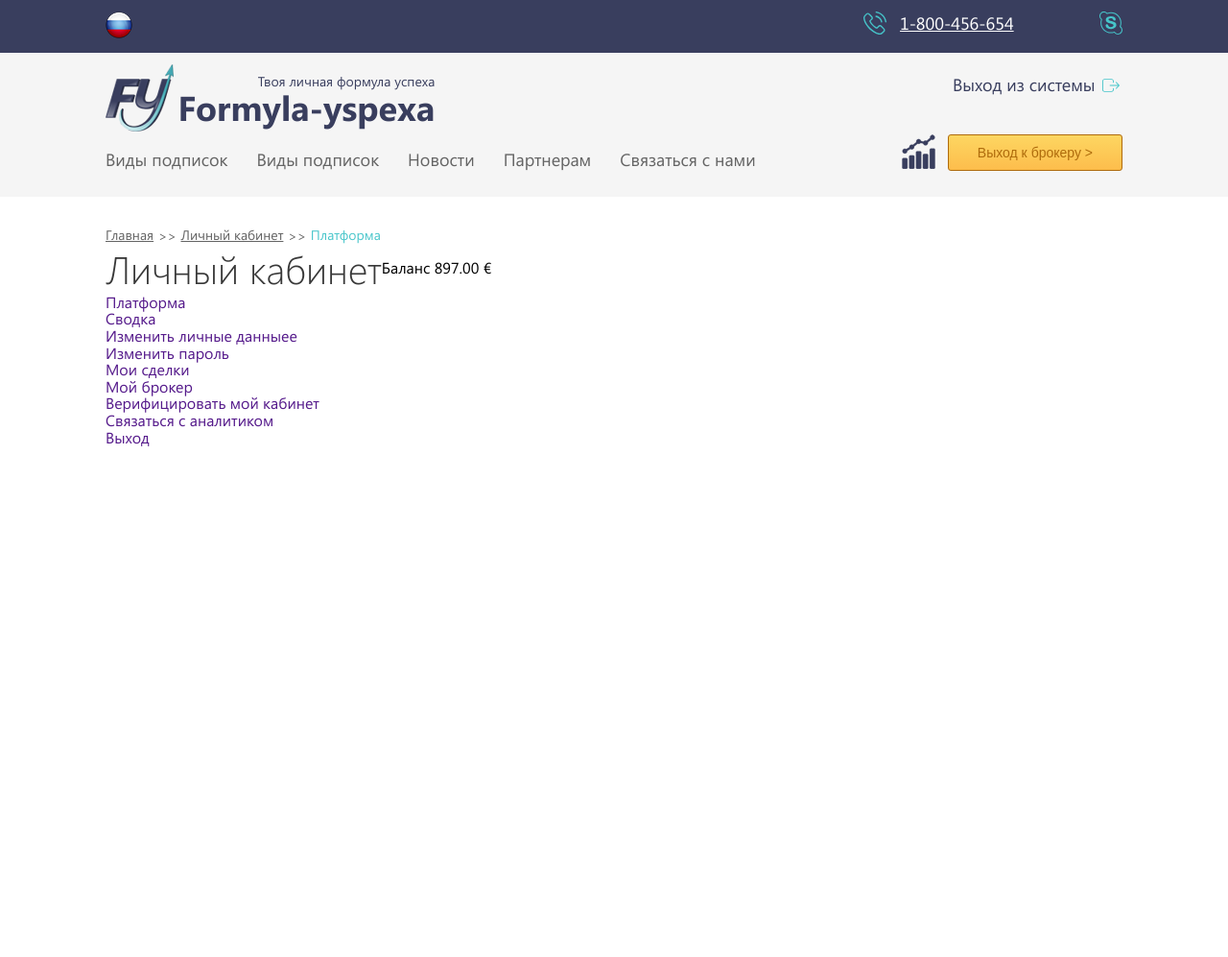
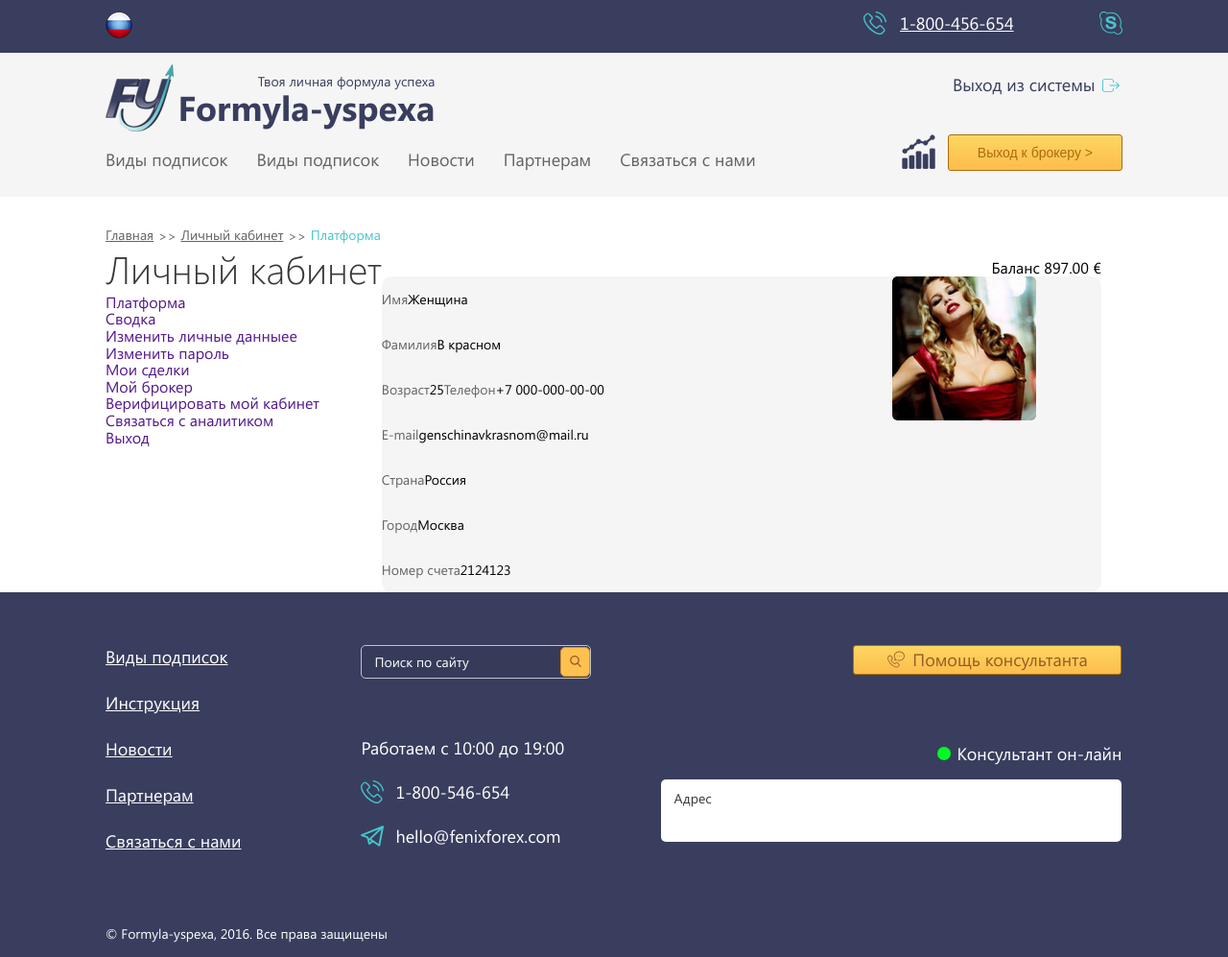
Before and after one commit to OlegYakub/Robot, a website: page src/lk-platform.html in a window 1280 px wide. Shown: the whole page at 96% size. Before the commit the page ends 800 px from the top, so only its background shows below. Drawn offline with nearby package versions, Linux system fonts and the light colour scheme; files that its build step writes are made by us from their sources.

Commit message:
com 15.11-9:30

```diff
--- a/src/lk-platform.html
+++ b/src/lk-platform.html
@@ -8,6 +8,7 @@
 	<link rel="stylesheet" href="css/style.css">
 	<link rel="stylesheet" href="css/main-page.css">
 	<link rel="stylesheet" href="css/slick.css">
+	<link rel="stylesheet" href="css/lk-tab.css">
 </head>
 <body>
 	<div class="header">
@@ -135,8 +136,84 @@
 					</p>
 				</div>
 				<div class="keygen-right__content">
-
+					<div class="svodka df">
+						<div class="svodka-left">
+							<ul>
+								<li class="df">
+									<h5 class="keygen-h5">Имя</h5>
+									<p class="keygen-p">Женщина</p>
+								</li>
+								<li class="df">
+									<h5 class="keygen-h5">Фамилия</h5>
+									<p class="keygen-p">В красном</p>
+								</li>
+								<li class="df">
+									<h5 class="keygen-h5">Возраст</h5>
+									<p class="keygen-p">25</p>
+									<h5 class="keygen-h5">Телефон</h5>
+									<p class="keygen-p">+7 000-000-00-00</p>
+								</li>
+								<li class="df">
+									<h5 class="keygen-h5">E-mail</h5>
+									<p class="keygen-p">genschinavkrasnom@mail.ru</p>
+								</li>
+								<li class="df">
+									<h5 class="keygen-h5">Страна</h5>
+									<p class="keygen-p">Россия</p>
+								</li>
+								<li class="df">
+									<h5 class="keygen-h5">Город</h5>
+									<p class="keygen-p">Москва</p>
+								</li>
+								<li class="df">
+									<h5 class="keygen-h5">Номер счета</h5>
+									<p class="keygen-p">2124123</p>
+								</li>
+							</ul>
+						</div>
+						<div class="svodka-right">
+							<p class="df"><img src="img/woman.png" alt=""></p>
+						</div>
+					</div>
 				</div>
+			</div>
+		</div>
+	</div>
+	<div class="footer">
+		<div class="footer-top">
+			<div class="container df">
+				<div class="foot-left df">
+					<ul>
+						<li><a href="">Виды подписок</a></li>
+						<li><a href="">Инструкция</a></li>
+						<li><a href="">Новости</a></li>
+						<li><a href="">Партнерам</a></li>
+						<li><a href="">Связаться с нами</a></li>
+					</ul>
+				</div>
+				<div class="foot-center">
+					<form>
+						<p class="df"><input type="search" name="q" placeholder="Поиск по сайту">
+						<button class="df"><img src="img/search.svg" alt=""></button></p>
+					</form>
+					<ul>
+						<li>Работаем с 10:00 до 19:00</li>
+						<li><img src="img/phone-call.svg" alt="">1-800-546-654</li>
+						<li><img src="img/telegram-logo.svg" alt=""><a href="">hello@fenixforex.com</a></li>
+					</ul>
+				</div>
+				<div class="foot-right">
+					<a href="" class="foot-r-a df"><img src="img/telephone.svg" alt=""><span>Помощь консультанта</span></a>
+					<div class="consul">
+						<a href=""><span>Консультант он-лайн</span></a>
+						<p><span>Адрес</span></p>
+					</div>
+				</div>
+			</div>
+		</div>
+		<div class="footer-bot">
+			<div class="container">
+				<p>&#169; Formyla-yspexa, 2016. Все права защищены</p>
 			</div>
 		</div>
 	</div>
--- /dev/null
+++ b/src/sass/lk-tab.scss
@@ -0,0 +1,37 @@
+.keygen-h5{
+	font: 14px "SegoeUIRegular";
+	color: #646464;
+}
+.keygen-p{
+	font: 14px "SegoeUIRegular";
+	color: #000;
+}
+
+
+/* ====svodka==== */
+.svodka{
+	background: #F5F5F5;
+	-webkit-border-radius: 10px;
+	border-radius: 10px;
+	    width: 750px;
+    .svodka-left{
+    	width: 71%;
+    		ul{
+    			li{
+    				padding: 14px 0;
+    				h5{
+    					margin: auto 0;
+    				}
+    			}
+    		}
+    }
+    .svodka-right{
+    	width: 29%;
+    		p{
+    			img{
+    				-webkit-border-radius: 5px;
+    				border-radius: 5px;
+    			}
+    		}
+    }
+}
--- a/src/sass/style.scss
+++ b/src/sass/style.scss
@@ -289,6 +289,11 @@ html, body{font: 400 16px/1.1 'SegoeUIRegular', sans-serif}
 	.balans{
 		float: right;
 	}
+			&:after{
+				content: "";
+				clear: both;
+				display: block;
+			}
 }
 
 /* =================footer===================== */
```
Also changed, not shown: src/img/woman.png (added), src/sass/lk.scss (deleted).
